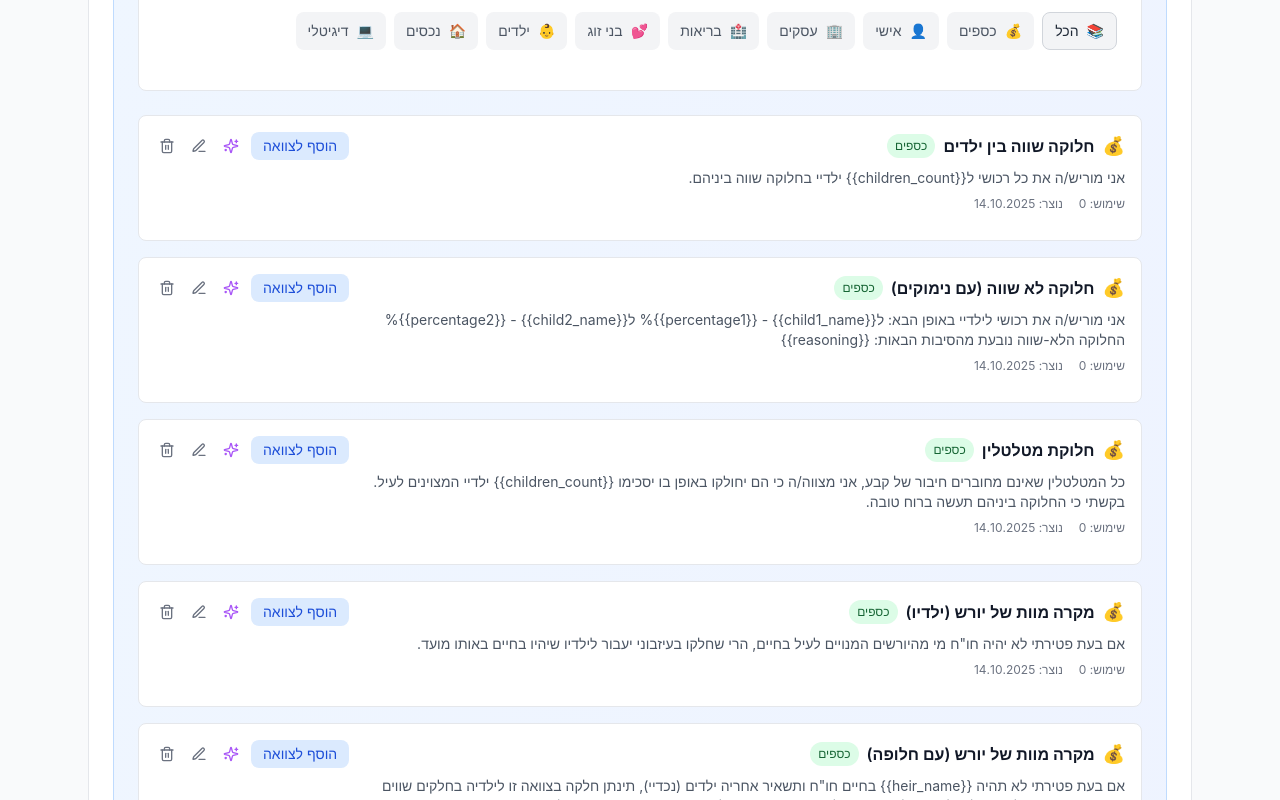
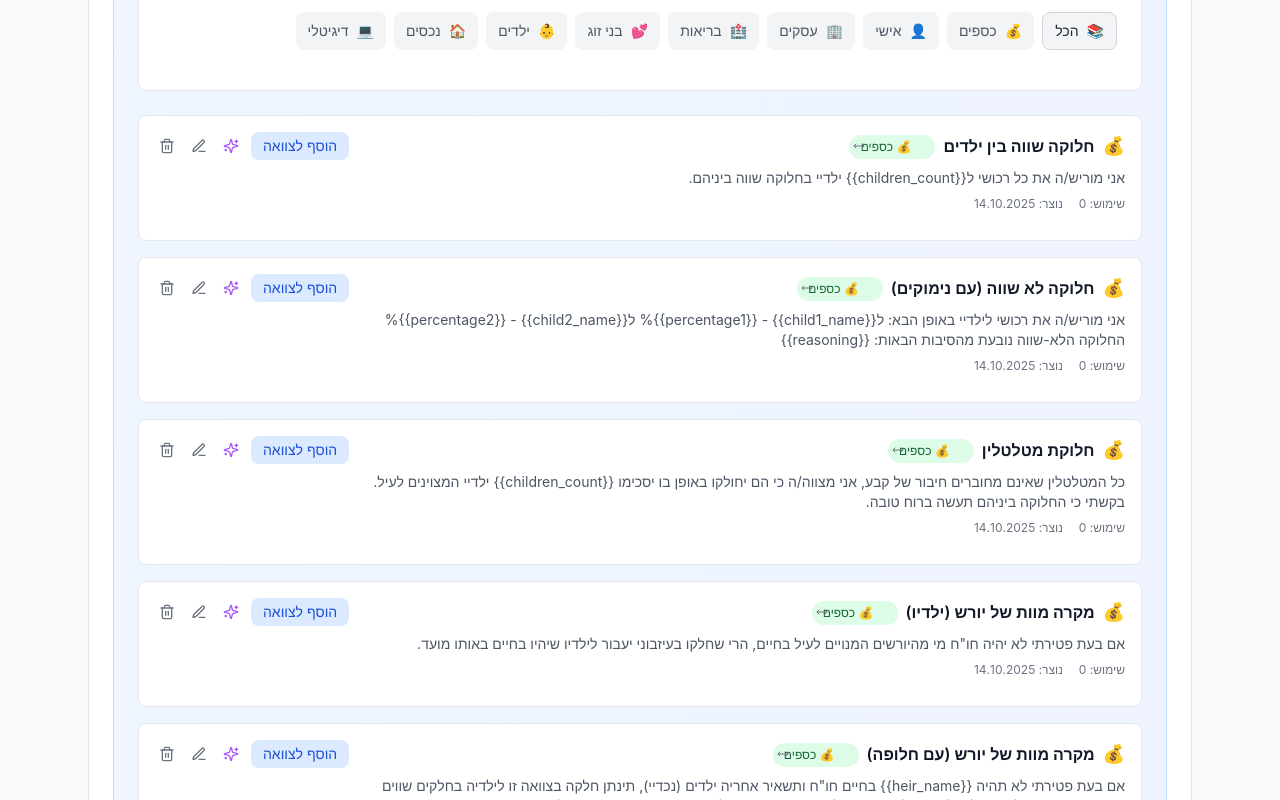
Before and after one commit to liatbenshai/legal-templates-clean-2.0, a Next.js app: page /documents/will in a window 1280 px wide. Shown: the part 3000-3800 px from the top of the page. Built offline with nearby package versions, Linux system fonts and the light colour scheme.

Commit message:
Add category moving functionality with dropdown in UnifiedWarehouse

```diff
--- a/components/UnifiedWarehouse.tsx
+++ b/components/UnifiedWarehouse.tsx
@@ -16,7 +16,8 @@ import {
   Save,
   X,
   RefreshCw,
-  Sparkles
+  Sparkles,
+  MoveHorizontal
 } from 'lucide-react';
 import EditableSection from './LearningSystem/EditableSection';
 import { EditableSection as EditableSectionType } from '@/lib/learning-system/types';
@@ -316,6 +317,31 @@ export default function UnifiedWarehouse({ onSectionSelect, userId, willType = '
     }
   };
 
+  const handleMoveCategorySection = (sectionId: string, newCategory: string) => {
+    const section = sections.find(s => s.id === sectionId);
+    const newCategoryInfo = getCategoryInfo(newCategory);
+
+    const updated = sections.map(s =>
+      s.id === sectionId ? { ...s, category: newCategory } : s
+    );
+    setSections(updated);
+    saveSections(updated);
+
+    // הודעת הצלחה
+    if (section) {
+      const notification = document.createElement('div');
+      notification.className = 'fixed top-4 left-1/2 transform -translate-x-1/2 bg-green-500 text-white px-6 py-3 rounded-lg shadow-lg z-50 flex items-center gap-2';
+      notification.innerHTML = `
+        <svg class="w-5 h-5" fill="none" stroke="currentColor" viewBox="0 0 24 24">
+          <path stroke-linecap="round" stroke-linejoin="round" stroke-width="2" d="M5 13l4 4L19 7"></path>
+        </svg>
+        <span>הועבר ל${newCategoryInfo.icon} ${newCategoryInfo.name}</span>
+      `;
+      document.body.appendChild(notification);
+      setTimeout(() => notification.remove(), 2000);
+    }
+  };
+
   const handleSelectSection = (section: WarehouseSection) => {
     // עדכון מונה שימוש
     const updatedSections = sections.map(s =>
@@ -581,9 +607,23 @@ export default function UnifiedWarehouse({ onSectionSelect, userId, willType = '
                     <div className="flex items-center gap-2 mb-2">
                       <span className="text-lg">{categoryInfo.icon}</span>
                       <h4 className="font-semibold text-gray-900">{section.title}</h4>
-                      <span className={`px-2 py-1 text-xs rounded-full bg-${categoryInfo.color}-100 text-${categoryInfo.color}-800`}>
-                        {categoryInfo.name}
-                      </span>
+
+                      {/* Dropdown להעברת קטגוריה */}
+                      <div className="relative group">
+                        <select
+                          value={section.category}
+                          onChange={(e) => handleMoveCategorySection(section.id, e.target.value)}
+                          className={`px-2 py-1 text-xs rounded-full bg-${categoryInfo.color}-100 text-${categoryInfo.color}-800 hover:bg-${categoryInfo.color}-200 cursor-pointer appearance-none pr-6 border-none outline-none`}
+                          title="העבר לקטגוריה אחרת"
+                        >
+                          {CATEGORIES.slice(1).map(cat => (
+                            <option key={cat.id} value={cat.id}>
+                              {cat.icon} {cat.name}
+                            </option>
+                          ))}
+                        </select>
+                        <MoveHorizontal className="absolute left-1 top-1/2 transform -translate-y-1/2 w-3 h-3 pointer-events-none text-gray-500" />
+                      </div>
                     </div>
                     <p className="text-sm text-gray-600 mb-2 line-clamp-2">
                       {section.content}
```
